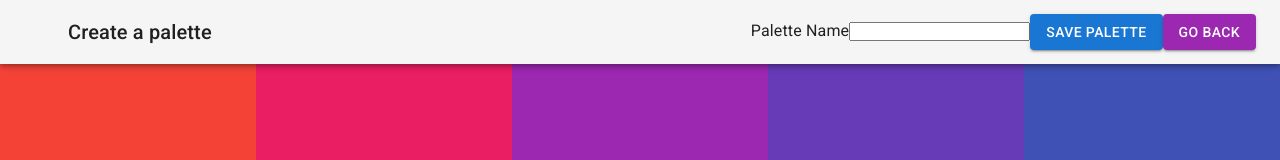
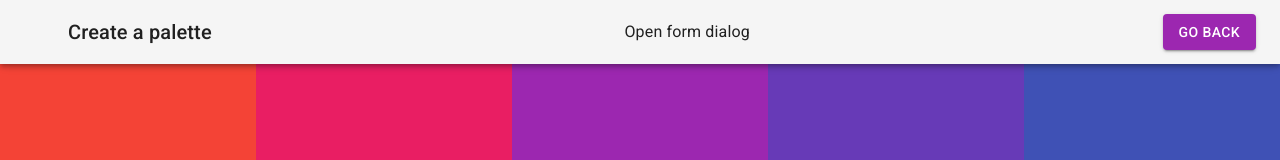
Before and after one commit to Fernando-Andres-Ramos/Colors-Palettes, a React (Vite) app: page /palette/new in a window 1280 px wide. Shown: the top 160 px of the page. Built offline with nearby package versions, Linux system fonts and the light colour scheme; some icons are missing.

Commit message:
first try of ModalPaletteForm

```diff
--- a/src/components/NewPaletteForm/NewPaletteForm.jsx
+++ b/src/components/NewPaletteForm/NewPaletteForm.jsx
@@ -66,12 +66,10 @@ export default function NewPaletteForm(props) {
 
   const {register,handleSubmit,watch, formState: { errors }} = useForm({mode:'onChange'});
 
-  const {
-    register:register2,
-    handleSubmit:handleSubmit2,
-    watch:watch2,
-    formState: { errors:errors2 }} = useForm({mode:'onChange'});
+  const {register:register2, formState: { errors:errors2 }} = useForm({mode:'onChange'});
 
+
+  /* Hook para navegar */
   const navigate = useNavigate();
 
 
@@ -116,8 +114,7 @@ export default function NewPaletteForm(props) {
   /* watch is a method from "useForm" hook */
   React.useEffect(() => {
     setColorName(watch("colorInput"))
-    setNewPaletteName(watch2("nameInput"))
-  }, [watch("colorInput"),watch2("nameInput")])
+  }, [watch("colorInput")])
 
 
   /* Custom validation */
@@ -130,12 +127,11 @@ export default function NewPaletteForm(props) {
   }
 
   const isPaletteNameUnique = (inputValue) => {
-    return props.palettes.every((palette) => palette.paletteName.toLowerCase()!==inputValue.toLowerCase())
+    return props.palettes.every((palette) => palette.paletteName.toLowerCase().replace(/ /g, "-")!==inputValue.toLowerCase().replace(/ /g, "-"))
   }
 
   /* Save the newPalette to the "database" */
-  const handleSavePalette = () =>{
-    const newName = newPaletteName
+  const handleSavePalette = (newName) =>{
     const newPalette = {
       paletteName:newName,
       colors: colors,
@@ -152,7 +148,6 @@ export default function NewPaletteForm(props) {
       open={open}
       handleDrawerOpen={handleDrawerOpen}
       handleDrawerClose={handleDrawerClose}
-      handleSubmit2={handleSubmit2}
       register2={register2}
       handleSavePalette={handleSavePalette}
       errors2={errors2}
--- a/src/components/PaletteFormNav/PaletteFormNav.jsx
+++ b/src/components/PaletteFormNav/PaletteFormNav.jsx
@@ -9,6 +9,7 @@ import IconButton from '@mui/material/IconButton';
 import MenuIcon from '@mui/icons-material/Menu';
 import Button from '@mui/material/Button';
 import styles from './PaletteFormNav.module.css'
+import PaletteMetaForm from '../PaletteMetaForm/PaletteMetaForm.jsx'
 
 
 const AppBar = styled(MuiAppBar, {
@@ -48,7 +49,6 @@ export default class PaletteFormNav extends Component{
       handleDrawerClose,
       handleDrawerOpen,
       register2,
-      handleSubmit2,
       handleSavePalette,
       errors2,
       isPaletteNameUnique} = this.props
@@ -78,33 +78,19 @@ export default class PaletteFormNav extends Component{
                 Create a palette
               </Typography>
             </div>
-            <div className={styles.nav_buttons}>
-              {/* Form added with react-hook-form */}
-              <form onSubmit={handleSubmit2(handleSavePalette)}>
-                <label>Palette Name</label>
-                <input
-                  {...register2("nameInput", {
-                    required: "You must write a name",
-                    validate: {
-                      nameUnique: v => isPaletteNameUnique(v) ||"Palette name already used!",
-                    }
-                  })}
+
+            <PaletteMetaForm
+              handleSavePalette={handleSavePalette}
+              register2={register2}
+              errors2={errors2}
+              isPaletteNameUnique={isPaletteNameUnique}
             />
-                {errors2.nameInput && <p>{errors2.nameInput.message}</p>}
 
-                <Button
-                  variant="contained"
-                  color="primary"
-                  type="submit">
-                    Save Palette
-                </Button>
-              </form>
             <Link to='/'>
               <Button variant='contained' color='secondary'>
                 Go Back
               </Button>
             </Link>
-            </div>
           </Toolbar>
         </AppBar>
       </div>
--- a/src/components/PaletteMetaForm/PaletteMetaForm.jsx
+++ b/src/components/PaletteMetaForm/PaletteMetaForm.jsx
@@ -18,13 +18,17 @@ export default function PaletteMetaForm(props) {
     setOpen(false);
   };
 
-  const {handleSubmit2,handleSavePalette,register2,errors2,isPaletteNameUnique} = props
+  const {handleSavePalette,register2,errors2,isPaletteNameUnique} = props
+
+  const handleSubmit = (name) =>{
+    handleSavePalette(name)
+  }
 
   return (
     <React.Fragment>
-      <Button variant="outlined" onClick={handleClickOpen}>
+      <div variant="outlined" onClick={handleClickOpen}>
         Open form dialog
-      </Button>
+      </div>
       <Dialog
         open={open}
         onClose={handleClose}
@@ -35,21 +39,18 @@ export default function PaletteMetaForm(props) {
               event.preventDefault();
               const formData = new FormData(event.currentTarget);
               const formJson = Object.fromEntries(formData.entries());
-              const email = formJson.email;
-              console.log(email);
+              handleSubmit(formJson.nameInput)
               handleClose();
             },
           },
         }}
       >
-        <DialogTitle>Subscribe</DialogTitle>
+        <DialogTitle>Create a new palette!</DialogTitle>
           <DialogContent>
             <DialogContentText>
               To subscribe to this website, please enter your email address here. We
               will send updates occasionally.
             </DialogContentText>
-          <form onSubmit={handleSubmit2(handleSavePalette)}>
-            <label>Palette Name</label>
               <input
                 {...register2("nameInput", {
                   required: "You must write a name",
@@ -60,17 +61,15 @@ export default function PaletteMetaForm(props) {
               />
               {errors2.nameInput && <p>{errors2.nameInput.message}</p>}
 
+          </DialogContent>
+          <DialogActions>
+            <Button onClick={handleClose}>Cancel</Button>
             <Button
               variant="contained"
               color="primary"
               type="submit">
                 Save Palette
             </Button>
-          </form>
-        </DialogContent>
-        <DialogActions>
-          <Button onClick={handleClose}>Cancel</Button>
-          <Button type="submit">Subscribe</Button>
           </DialogActions>
       </Dialog>
     </React.Fragment>
```
Lines whose indentation alone changed are shown as unchanged.
